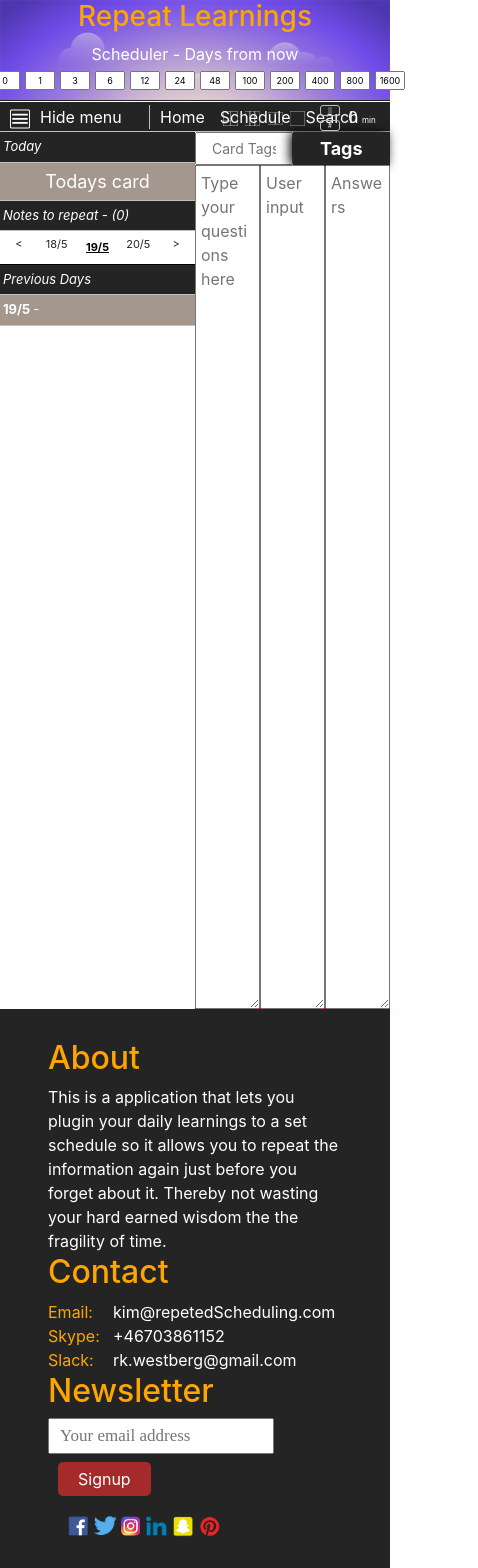
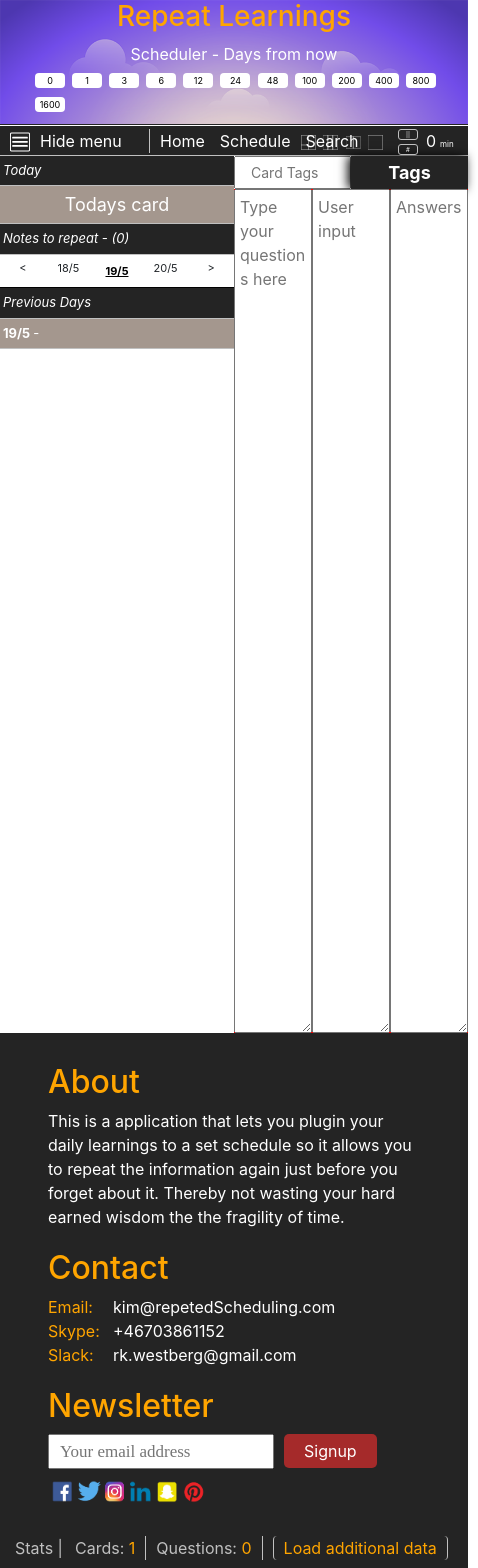
Before and after one commit to Hermes-devt/memit, a React (Create React App) app: page / in a window 390 px wide. Shown: the top 1568 px of the page, 478 px wide, since content can reach past the window. Built offline with nearby package versions, Linux system fonts and the light colour scheme.

Commit message:
added a mobile interface to several components and fixed buggs that only displayed themselves in safari and chrome

```diff
--- a/src/App.tsx
+++ b/src/App.tsx
@@ -49,7 +49,7 @@ export function App(){
   const displayContentAreas = ():any=>{ return (displayWindow === 1 ? {display: 'block'} : {display: 'none'}) }
 
   return(
-    <Container className='m-0 p-0' fluid>
+    <div className="m-0 p-0" style={{display: 'block', width: '120vw'}}>
       {data && <Navbar />}
       <SettingsBar
         onClick={ onSettingsBarClick }
@@ -58,16 +58,6 @@ export function App(){
         windowDisplay={ displayWindow }
         onDisplayWindow={ (window:number)=> { setDisplayWindow(window)}}
       />
-      {/* {data &&
-        <InsertLaterLearnings
-        data={data}
-        setData={ (nData)=>{
-          dispatch( storage.setData(nData) );
-          let active: number = Util.lastElement(data.list);
-          setActiveNote( active );
-          setForceUpdate( forceUpdate => forceUpdate + 1);
-        }}
-        /> } */}
 
 
       {data && displayWindow === 2 && <Schedule /> }
@@ -75,18 +65,6 @@ export function App(){
       {data && displayWindow === 4 && <LaterLearnings /> }
 
       <div style={ displayContentAreas() }>
-        {/* {data &&
-          <InsertLaterLearnings
-          data={data}
-          setData={ (nData)=>{
-            dispatch( storage.setData(nData) );
-            let active: number = Util.lastElement(data.list);
-            setActiveNote( active );
-            setForceUpdate( forceUpdate => forceUpdate + 1);
-          }}
-        /> }
-        <div></div> */}
-
         { !displayVerticalBar && data && <>
 
           <HorizontalDailyCards
@@ -122,7 +100,7 @@ export function App(){
 
       <Footer />
       {data && <Stats />}
-    </Container>
+    </div>
   )
 }
 
--- a/src/components/contentarea/TextArea.tsx
+++ b/src/components/contentarea/TextArea.tsx
@@ -28,10 +28,10 @@ export function TextArea( props: Props){
 
   const onChange = (evt:any)=>{
     const _text: string = evt.target.value;
-    setText( _text );
     let nData:any = Object.assign({}, data)
     nData.list[activeNote][name] = _text;
     save(data);
+    setText( _text );
   }
 
   return(
--- a/src/components/footer/about.tsx
+++ b/src/components/footer/about.tsx
@@ -3,7 +3,7 @@ import React from 'react';
 export const About = () => {
   return(<div>
     <h2 style={{color: 'orange'}}>About</h2>
-    <div>
+    <div style={{paddingBottom: 20}}>
       This is a application that lets you plugin your daily learnings
       to a set schedule so it allows you to repeat the information again
       just before you forget about it.
--- a/src/components/footer/contact.tsx
+++ b/src/components/footer/contact.tsx
@@ -5,7 +5,7 @@ import React, { Component } from 'react';
 // class Contact extends Component {
 export function Contact(){
   return (
-    <div>
+    <div style={{paddingBottom: 20}}>
       <div>
         <h2 style={{color: 'orange'}}>Contact</h2>
         <div style={styles.col1}>Email: </div>
--- a/src/components/footer/footer.tsx
+++ b/src/components/footer/footer.tsx
@@ -11,10 +11,10 @@ export function Footer(){
     <Container fluid style={styles.footer}>
       <div style={styles.footer}>
         <Row className="flex" style={{backgroundColor: '',}}>
-          <Col className="d-none d-md-block col-sm-4 ">
+          <Col className="d-none d-md-block col-sm-4 p-2">
             <About />
           </Col>
-          <Col className="d-none d-md-block col-sm-4">
+          <Col className="d-none d-md-block col-sm-4 p-2">
             <Contact />
           </Col>
           <Col className="d-none d-md-block col-sm-4">
@@ -35,12 +35,9 @@ export function Footer(){
 const styles = {
   footer: {
     paddingTop: 15,
-    // backgroundImage: "url(" + img + ")",
-    // backgroundSize: 'cover',
-    // backgroundRepeat: 'no-repeat',
     color: 'white',
     backgroundColor: '#242424',
-    paddingBottom: 20,
+    // paddingBottom: 20,
   },
 }
 export default Footer;
--- a/src/components/footer/newsletter.tsx
+++ b/src/components/footer/newsletter.tsx
@@ -3,14 +3,14 @@ import React, {CSSProperties } from 'react';
 import socialIcons from '../../IMG/social_icons.png';
 
 export function NewsLetter(){
-    return ( <>
+    return ( <span style={{display: 'inline-block', marginBottom: 30}}>
         <h2 style={{color: 'orange'}}>Newsletter</h2>
         <div>
           <input style={styles.signupInput} type="text" placeholder="Your email address" />
           <span style={styles.signup}>Signup</span>
+          <img style={{display: 'inline-block', width: 160}} src={socialIcons} alt="social icons" className="img-fluid"/>
         </div>
-        <img style={{width: 160, marginTop:10}} src={socialIcons} alt="social icons" className="m-3 img-fluid"/>
-    </>);
+    </span>);
 }
 
 const styles = {
@@ -19,6 +19,7 @@ const styles = {
     fontFamily: 'bold',
     padding: '3px 3px',
     paddingLeft: '10px',
+    marginRight: 10,
     marginBottom: 8,
     color: 'black',
   } as CSSProperties,
@@ -29,7 +30,6 @@ const styles = {
     display: 'inline-block',
     padding: '5px 20px',
     borderRadius: 5,
-    marginLeft: 10,
     cursor: 'pointer',
   } as CSSProperties,
 
--- a/src/components/horizontalDailyCards.tsx
+++ b/src/components/horizontalDailyCards.tsx
@@ -62,9 +62,22 @@ export function HorizontalDailyCards(props: Props){
   }
 
   return<span>
+    <span
+      style={{display: 'inline-block', cursor: 'pointer', width: 80, textAlign: 'center'
+      , border: '1px solid black', borderRadius: 5,
+    }}
+      onClick={ ()=>{
+        let list = Data.list;
+        let todaysCard = list.length > 0 ? list.length - 1 : 0;
+        props.onClick( todaysCard );
+      }}
+      >Todays
+    </span>
+
     <span style={{fontWeight: 'bold', fontSize: 15, paddingLeft: 5}}>Daily cards:</span>
     { daily.map( (card: Day, index:number)=>{
-      return (<abbr
+      return (
+      <abbr
         title={ setTags(card.tags, true) }
         onClick={()=>{ cardClicked( card); }}
         style={setStyle(card, index)}
--- a/src/components/insertLaterLearnings.tsx
+++ b/src/components/insertLaterLearnings.tsx
@@ -83,10 +83,12 @@ export function InsertLaterLearnings(props: Props){
 
 export default InsertLaterLearnings;
 const container = {
+  display: 'inline-block',
   fontSize: 10,
   verticalAlign: 'top',
   paddingLeft: '10px',
   height: '25px',
+  width: '330px',
 
 }
 
--- a/src/components/navbar/scheduler.tsx
+++ b/src/components/navbar/scheduler.tsx
@@ -6,6 +6,7 @@ import {useSelector, useDispatch} from 'react-redux';
 import {setData} from '../../store/data/action';
 import { save, setDailyCards } from '../../js/storageHandling';
 import {UserData} from '../../types';
+import {Row, Col} from 'react-bootstrap';
 
 type stringNumber = string | number;
 export const Scheduler = ()=> {
@@ -41,13 +42,18 @@ export const Scheduler = ()=> {
     <Container fluid style={container}>
       <div className='text-center' style={{color: 'white'}}>Scheduler - Days from now</div>
       <div className='d-flex justify-content-center'>
+        <Row className="no-gutters">
           {schedule && schedule.map( (item: stringNumber, index:number)=>{ return(
-        <input key={index} type="text"
+            <Col key={index}>
+            <input type="text"
               value={item === 0 ? 0 : item}
               style={inputBox}
               onChange={(evt)=> onChange(evt, index) }
             />
+            </Col>
           )})}
+
+        </Row>
       </div>
     </Container>
   )
@@ -64,8 +70,10 @@ const inputBox: CSSProperties = {
   cursor: 'pointer',
   marginTop: 5,
   marginLeft: 5,
+  borderRadius: 4,
   fontSize: 9,
-
+  border: 'none',
+  outline: 'none',
 }
 
 export default Scheduler;
--- a/src/components/schedule.tsx
+++ b/src/components/schedule.tsx
@@ -36,10 +36,9 @@ export function Schedule():any{
   },[]) //eslint-disable-line
 
   return(
-    <Container fluid className='m-0 p-0' style={{ backgroundColor: 'silver'}}>
+    <Container className='m-0 p-0' fluid style={{ backgroundColor: 'silver', minHeight: '100vh'}}>
       {days.map( (item: dailySchedule, index:number)=>{
         if( item.totalNrOfQuestions === 0 ) return <span key={index}></span>
-
         return(
           <div key={index} className='pt-0- m-0'>
             <div style={{backgroundColor:'black', color: 'white', padding: '4px 4px'}}>
--- a/src/components/stats.tsx
+++ b/src/components/stats.tsx
@@ -28,29 +28,28 @@ export function Stats():any{
       <span style={{display: 'inline-block', width: 50, color: 'silver', cursor: 'pointer', borderRight: ''}}
       >Stats |</span>
 
-      <span style={{display: 'inline-block', width: 105, marginLeft: 10, borderRight: '1px solid silver'}}>
+      <span style={{display: 'inline-block', paddingRight: 10, marginLeft: 10, borderRight: '1px solid silver'}}>
         <span style={{color: 'silver'}}>Cards: </span>
         <span>{insertedDays}</span>
       </span>
 
-      <span style={{display: 'inline-block', width: 200, marginLeft: 10, borderRight: '1px solid silver'}}>
-        <span style={{color: 'silver'}}>Number of questions: </span>
+      <span style={{display: 'inline-block', paddingRight: 10, marginLeft: 10, marginRight: 10, marginBottom: 15, borderRight: '1px solid silver'}}>
+        <span style={{color: 'silver'}}>Questions: </span>
         <span>{totalNrQuestions}</span>
       </span>
 
       { !displayAdditionalData && <span
         onClick={ (evt)=>{ loadData(); setDisplayAdditionalData(true); }}
-        style={{marginLeft: 10, width: 150, display: 'inline-block', border: '1px solid silver', textAlign: 'center', cursor: 'pointer', borderTop: 'none', borderBottom: 'none', borderRadius: 4,}}
-        > Load additional data
-      </span>}
+        style={{padding: '0px 10px', display: 'inline-block', border: '1px solid silver', textAlign: 'center', cursor: 'pointer', borderTop: 'none', borderBottom: 'none', borderRadius: 4,}}
+        > Load additional data </span>}
 
       { displayAdditionalData && <>
-        <span style={{display: 'inline-block', width: 175, marginLeft: 10, borderRight: '1px solid silver'}}>
+        <span style={{display: 'inline-block', width: 175, marginRight: 10, marginBottom: 15, borderRight: '1px solid silver'}}>
           <span style={{color: 'silver'}}>Data size: </span>
           <span> {dataSize} kb</span>
         </span>
 
-        <span style={{display: 'inline-block', width: 270, marginLeft: 10}}>
+        <span style={{display: 'inline-block', width: 270}}>
           <span style={{color: 'silver'}}>Serialized data: </span>
           <textarea
             style={{verticalAlign: 'bottom', color: 'orange', overflow: 'hidden', backgroundColor: '#242424', marginLeft: 20}}
--- a/src/index.css
+++ b/src/index.css
@@ -8,14 +8,14 @@ body {
   overflow-x: hidden;
 }
 
-*{
+/* *{
   box-sizing: border-box;
-  user-select: none; /* supported by Chrome and Opera */
-  -webkit-user-select: none; /* Safari */
-  -khtml-user-select: none; /* Konqueror HTML */
-  -moz-user-select: none; /* Firefox */
-  -ms-user-select: none; /* Internet Explorer/Edge */
-}
+  user-select: none;
+  -webkit-user-select: none;
+  -khtml-user-select: none;
+  -moz-user-select: none;
+  -ms-user-select: none;
+} */
 
 code {
   font-family: source-code-pro, Menlo, Monaco, Consolas, 'Courier New',
```
Lines whose indentation alone changed are shown as unchanged.
